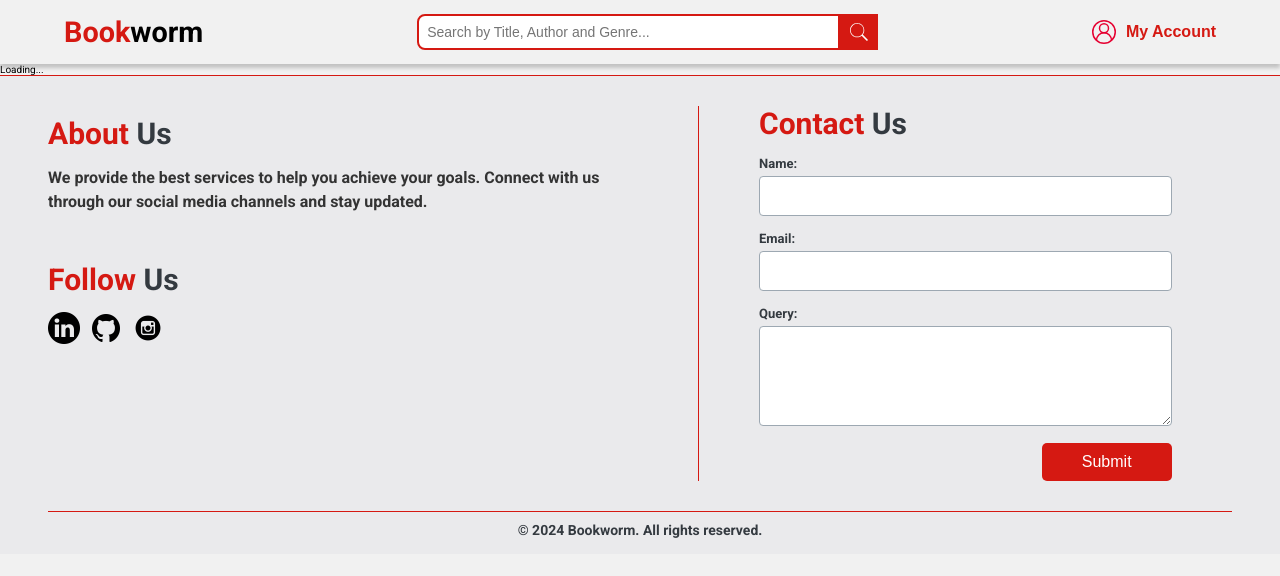
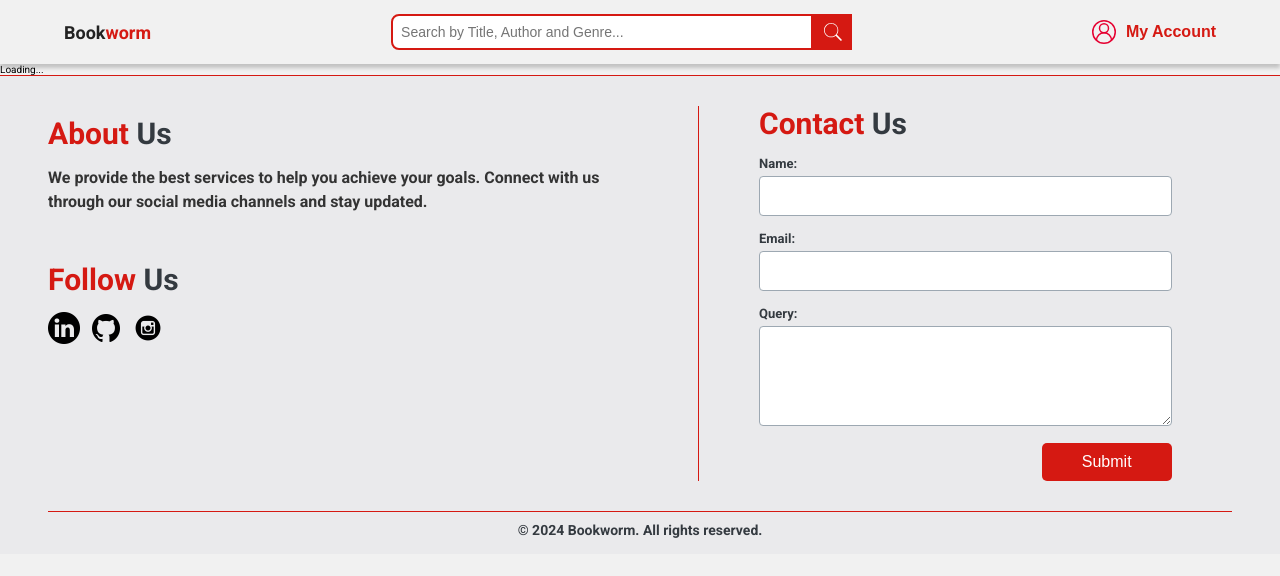
Before and after one commit to Deepanshu1337/Bookworm, a React (Create React App) app: page /books in a window 1280 px wide. Shown: the top 576 px of the page. Built offline with nearby package versions, Linux system fonts and the light colour scheme; what ldrs would draw is missing.

Commit message:
removed tranding added hero

```diff
--- a/src/components/Redux/AuthSlice.jsx
+++ b/src/components/Redux/AuthSlice.jsx
@@ -1,3 +1,4 @@
+// AuthSlice.js
 import { createSlice } from "@reduxjs/toolkit";
 import { initializeCart, setCartItems, clearCart } from "./CartSlice";
 
--- a/src/components/layouts/Header/Header.js
+++ b/src/components/layouts/Header/Header.js
@@ -9,7 +9,7 @@ import CartIcon from "../../../assets/cart.png";
 import "./HeaderMediaQuries.styles.css";
 
 const Header = () => {
-  const { isLoggedIn } = useSelector((state) => state.auth);
+  const { isLoggedIn, user } = useSelector((state) => state.auth);
   const dispatch = useDispatch();
   const [searchQuery, setSearchQuery] = React.useState("");
   const navigate = useNavigate();
@@ -58,7 +58,16 @@ const Header = () => {
     <header className="header">
       <div className="container flex justify-between align-center">
         <Link to="/" className="logo">
-          Book<span className="text-primary">worm</span>
+          {isLoggedIn && user ? (
+            <>
+              Welcome back{" "}
+              <span className="text-primary">{user.firstName}</span>
+            </>
+          ) : (
+            <>
+              Book<span className="text-primary">worm</span>
+            </>
+          )}
         </Link>
 
         <div className="search-bar">
--- a/src/components/layouts/Header/Header.styles.css
+++ b/src/components/layouts/Header/Header.styles.css
@@ -12,14 +12,14 @@
 }
 
 .logo {
-  color: var(--red);
-  font-size: 2.88rem;
+  color:#222;
+  font-size: 1.8rem;
   font-weight: 600;
   text-decoration: none;
 }
 
 .logo .text-primary {
-  color: #000;
+  color: var(--red);
 }
 
 .search-bar {
--- a/src/components/layouts/hero/hero.styles.css
+++ b/src/components/layouts/hero/hero.styles.css
@@ -3,11 +3,11 @@
   text-align: center;
   color: white;
   text-shadow: 0 0 0.2rem white;
-  top: -1.6rem;
   padding: 6.4rem 3.2rem;
   overflow: hidden;
-  margin-bottom: -2rem;
-
+  height: calc(100vh - var(--header-height));
+  /* Set height to fill the viewport minus header height */
+  margin-bottom: 0;
 }
 
 .hero::before {
@@ -19,7 +19,7 @@
   height: 100%;
   background: url('../../../assets/Hero-section-img.jpg') no-repeat center center;
   background-size: cover;
-  filter: blur(0.4rem);
+  filter: blur(0.1rem);
   z-index: -1;
 }
 
--- a/src/pages/HomePage/HomePage.js
+++ b/src/pages/HomePage/HomePage.js
@@ -1,23 +1,29 @@
 // src/components/HomePage/HomePage.js
-import React from "react";
+import React, { useEffect } from "react";
 import TrendingBooks from "../../components/TrendingBooks/TrendingBooks";
 import Hero from "../../components/layouts/hero/Hero";
 import "./HomePage.styles.css";
 
+const HomePage = () => {
+  useEffect(() => {
+    const header = document.querySelector(".header");
+    const root = document.documentElement;
+    if (header && root) {
+      root.style.setProperty("--header-height", `${header.offsetHeight}px`);
+    }
+  }, []);
 
-const HomePage = () => (
+  return (
     <div className="home-page">
       <Hero />
-
-    <div className="container">
+      {/* <div className="container">
         <div className="home-page-books-container">
-        <h1 >Books that you may interest</h1>
+          <h1>Books that you may interest</h1>
           <TrendingBooks />
-
         </div>
-    </div>
-
+      </div> */}
     </div>
   );
+};
 
 export default HomePage;
--- a/src/pages/LoginPage/LoginPage.jsx
+++ b/src/pages/LoginPage/LoginPage.jsx
@@ -1,4 +1,3 @@
-// LoginPage.js
 import React, { useState } from "react";
 import { useNavigate, Link } from "react-router-dom";
 import { useDispatch } from "react-redux";
--- a/src/pages/SignUpPage/SignUpPage.jsx
+++ b/src/pages/SignUpPage/SignUpPage.jsx
@@ -1,4 +1,3 @@
-// SignupPage.js
 import React, { useState } from "react";
 import { useNavigate } from "react-router-dom";
 import { useDispatch } from "react-redux";
```
Also changed, not shown: src/components/layouts/hero/HeroMediaquries.styles.css (+5 -4 lines). Lines whose indentation alone changed are shown as unchanged.
